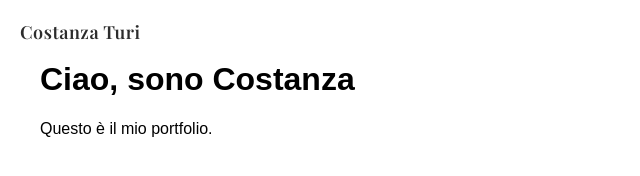
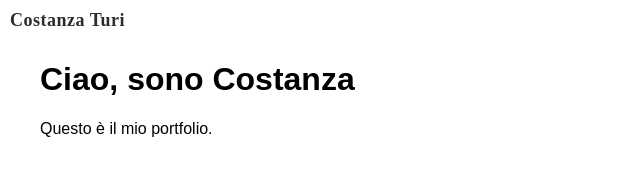
Before and after one commit to CostanzaTuri/costanzaturi.github.io, a plain HTML site: page index.html in a window 1280 px wide. Shown: the whole page, without its empty margins (0-640 px from the left). Drawn offline with nearby package versions, Linux system fonts and the light colour scheme.

Commit message:
Update index.html

```diff
--- a/index.html
+++ b/index.html
@@ -17,9 +17,9 @@
     /* Nome in alto a sinistra */
     .name {
       position: absolute;
-      top: 20px;
-      left: 20px;
-      font-family: 'Playfair Display', serif;
+      top: 10px;
+      left: 10px;
+      font-family: 'Suisse Intl', san serif;
       font-size: 18px;
       font-weight: 600;
       color: #2c2c2c;
```
